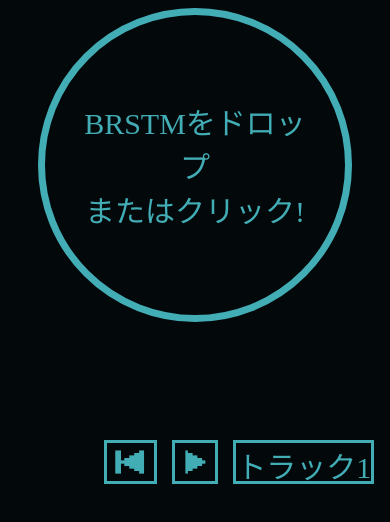
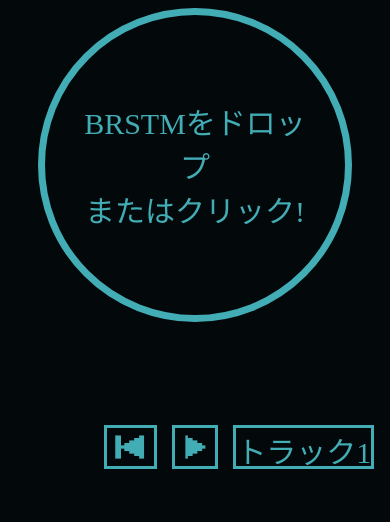
Before and after one commit to kazuki-4ys/kazuki-4ys.github.io, a plain HTML site: page web_apps/BrstmPlayer/index.html in a window 390 px wide. Drawn offline with Linux system fonts and the light colour scheme; a web font is replaced by a local one.

Commit message:
CSS修正2

```diff
--- a/web_apps/BrstmPlayer/style.css
+++ b/web_apps/BrstmPlayer/style.css
@@ -130,8 +130,7 @@ img{
         font-size: 30px;
     }
     #controler{
-        margin-top: 7.5px;
-        margin-top: 15px;
+        margin-top: 0px;
     }
     #backButton{
         margin-right:15px;
```
